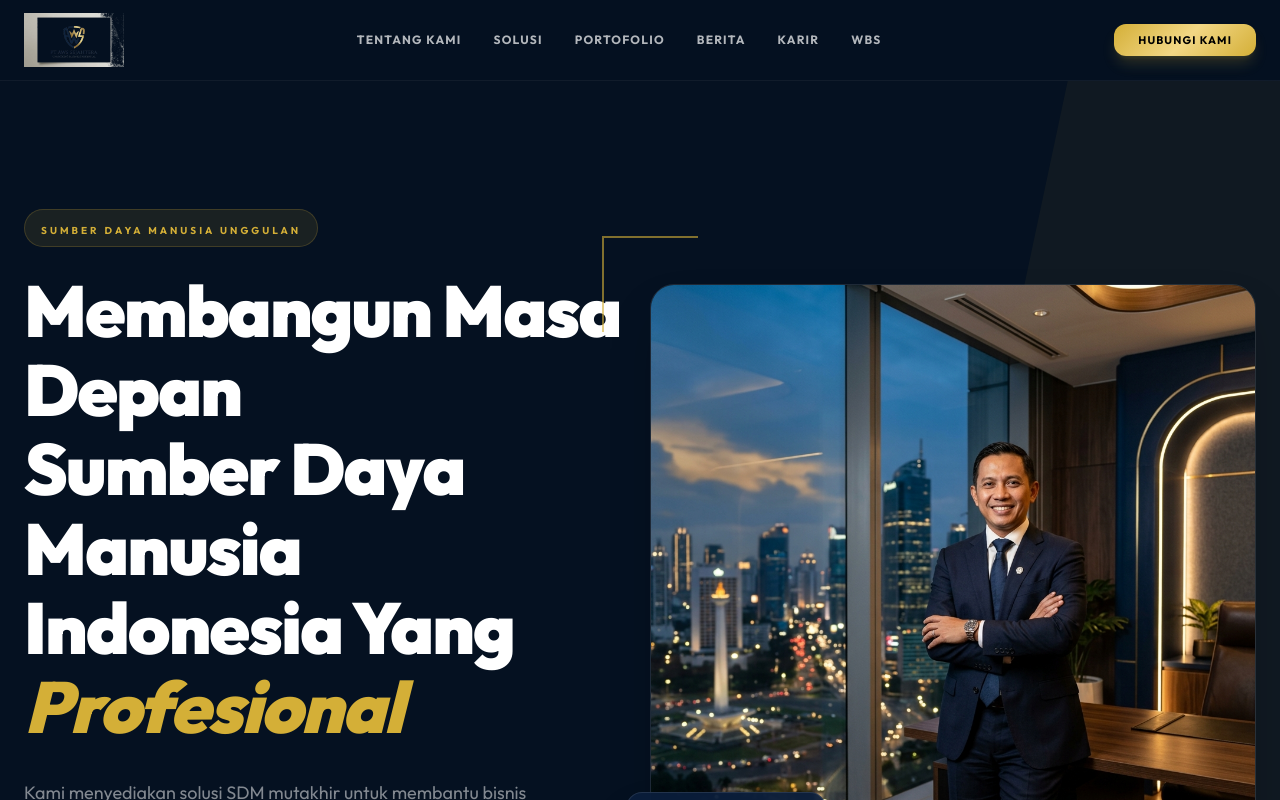
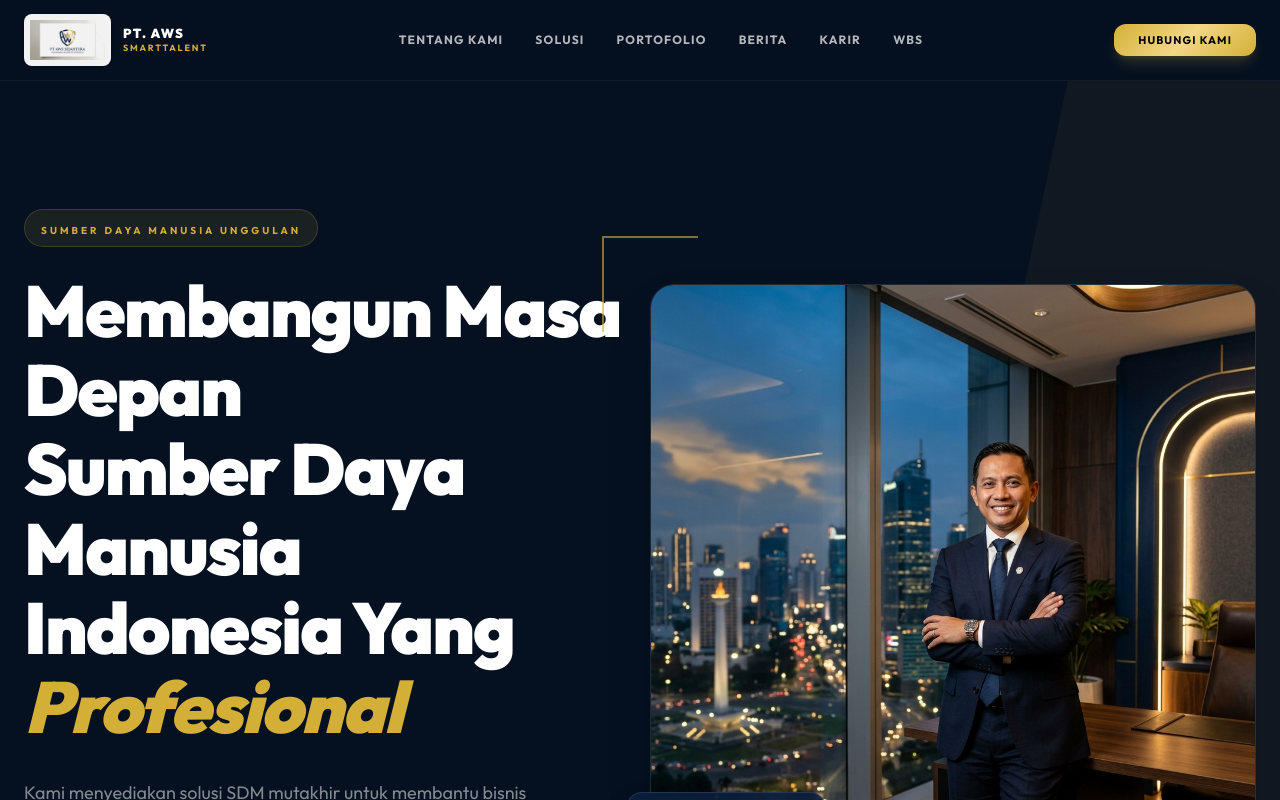
Before and after one commit to sofyannurrohman/outsourching, a Next.js app in the folder frontend/: page / in a window 1280 px wide. Shown: the top 800 px of the page. Built offline with nearby package versions, Linux system fonts and the light colour scheme.

Commit message:
feat: improve logo visibility with white background and add PT AWS SmartTalent text

```diff
--- a/frontend/components/layout/Navbar.tsx
+++ b/frontend/components/layout/Navbar.tsx
@@ -18,8 +18,14 @@ export default function Navbar() {
   return (
     <nav className="relative w-full z-50 bg-background/50 backdrop-blur-md border-b border-white/5">
       <div className="max-w-7xl mx-auto px-6 h-20 flex items-center justify-between">
-        <Link href="/" className="flex items-center">
-          <Image src="/images/logo-transparent.png" alt="AWS Logo" width={100} height={40} className="object-contain" />
+        <Link href="/" className="flex items-center gap-3">
+          <div className="bg-white/95 p-1.5 rounded-lg shadow-sm">
+            <Image src="/images/logo-transparent.png" alt="AWS Logo" width={75} height={30} className="object-contain" />
+          </div>
+          <div className="flex flex-col">
+            <span className="text-[13px] font-black text-white leading-tight uppercase tracking-widest">PT. AWS</span>
+            <span className="text-[9px] text-primary font-bold tracking-[0.2em] uppercase">SmartTalent</span>
+          </div>
         </Link>
         <div className="hidden lg:flex gap-8 text-[12px] font-bold uppercase tracking-widest text-white/70">
           <Link href="/about" className="hover:text-primary transition-colors">Tentang Kami</Link>
```
